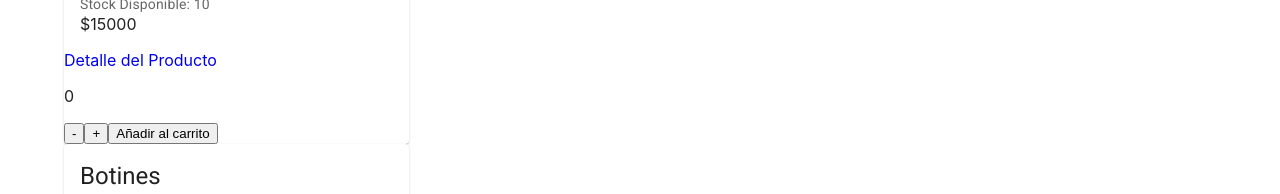
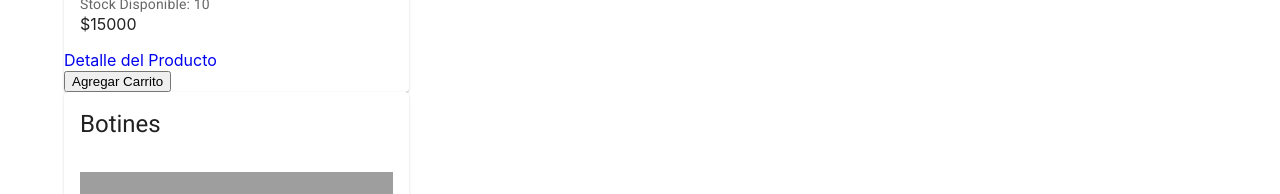
Before and after one commit to nahugonza98/ecommers, a React (Create React App) app: page / in a window 1280 px wide. Shown: the part 481-675 px from the top of the page. Built offline with nearby package versions, Linux system fonts and the light colour scheme; grey boxes are pictures that could not be loaded.

Commit message:
Problemas con addToCart, me toma todo el array completo

```diff
--- a/src/App.js
+++ b/src/App.js
@@ -1,21 +1,24 @@
-import NavBar from "./components/Navbar";
+import NavBar from "./components/NavBar/Navbar";
 import { BrowserRouter, Routes, Route } from "react-router-dom";
 import HomePage from './pages/HomePage'
-import ItemDetail from "./components/ItemDetail";
+import ItemDetail from "./components/ItemDetail/ItemDetail";
 import Cart from './components/Cart/Cart'
-
+import {CartProvider} from "./components/Context/CartContext"
 function App() {
   return (
     <div className="App">
+      <CartProvider>
       <BrowserRouter>
         <NavBar />
           <Routes>
             <Route path="/" element={<HomePage />} />
             <Route path="/:category" element={<HomePage />} />
             <Route path="/detalle/:id" element={<ItemDetail />} />
+            <Route path="/cart" element={<Cart />} />
 
           </Routes>
       </BrowserRouter>
+      </CartProvider>
     </div>
   );
 }
--- a/src/components/CartWidget.js
+++ b/src/components/CartWidget/CartWidget.js
@@ -1,6 +1,7 @@
 /* Importaciones */
+import React, {Fragment} from 'react'
+/* Material UI */
 import ShoppingCartCheckoutOutlinedIcon from '@mui/icons-material/ShoppingCartCheckoutOutlined';
-import React, {Fragment} from 'react'
 
 const IconCarrito = () => {
     return(
--- /dev/null
+++ b/src/components/Context/CartContext.js
@@ -0,0 +1,47 @@
+/* Importaciones */
+import React, {useState, createContext} from 'react';
+
+const CartContext = createContext();
+
+const CartProvider = ({children}) =>{
+
+    /* Logica */
+
+    const [cartProducts, setCartProducts] = useState([])
+
+    const agregarProdCart = (producto) =>{
+            console.log("Se ha agregado ", producto)
+    }
+
+    const data = {
+        cartProducts,
+        agregarProdCart
+    }
+
+    /* JSX */
+    return(
+        <CartContext.Provider value={data}>
+            {children}
+
+        </CartContext.Provider>
+    )
+}
+
+
+
+
+
+export {CartProvider}
+export default CartContext;
+
+
+
+
+
+/* PASOS A SEGUIR
+1- Importamos createContext de React
+2- Guardar en una CONST el createContext()
+3- Creamos el Provider (proveedor) con props llamada {Children}
+4- Dentro del return, escribimoms nuestra const. provider (paso2.provider)
+5- Exportamos
+*/
--- a/src/components/Item.js
+++ b/src/components/Item/Item.js
@@ -1,6 +1,6 @@
 import React, {Fragment, useState, useEffect} from "react";
-import ItemList from './ItemList'
-import datosProductos from '../datosProductos'
+import ItemList from '../ItemList/ItemList'
+import datosProductos from '../../datosProductos'
 import { useParams } from 'react-router-dom'
 
 /* Import MUI */
--- a/src/components/ItemDetail.js
+++ b/src/components/ItemDetail/ItemDetail.js
@@ -1,7 +1,7 @@
 import React, {Fragment, useEffect, useState} from 'react';
 import {useParams} from 'react-router-dom'
-import datosProductos from '../datosProductos';
-import ItemCount from './ItemCount'
+import datosProductos from "../../datosProductos";
+import ItemCount from '../ItemCount/ItemCount'
 
 /* Import MUI */
 import Card from "@mui/material/Card";
--- a/src/components/ItemDetailContainer.js
+++ b/src/components/ItemDetailContainer/ItemDetailContainer.js
@@ -1,6 +1,6 @@
 import React, { Fragment, useEffect, useState } from "react";
-import ItemDetail from './ItemDetail';
-import datosProductos from "../datosProductos";
+import ItemDetail from './ItemDetail/ItemDetail';
+import datosProductos from "../../datosProductos";
 
 
 const ItemDetailContainer = () =>{
--- a/src/components/ItemList.js
+++ b/src/components/ItemList/ItemList.js
@@ -1,5 +1,6 @@
-import React,{Fragment} from 'react';
+import React,{Fragment, useContext, useEffect} from 'react';
 import { Link } from 'react-router-dom';
+import CartContext from "../Context/CartContext"
 //IMPORT MUI
 import Card from "@mui/material/Card";
 import CardHeader from "@mui/material/CardHeader";
@@ -7,22 +8,32 @@ import CardMedia from "@mui/material/CardMedia";
 import CardContent from "@mui/material/CardContent";
 import Typography from "@mui/material/Typography";
 /* Import Componentes */
-import ContadorItem from './ItemCount';
+
 /* Import Media */
 
 function ItemList(props){
 
-    /* Como pasar props */
-    const item = props.items
-    /* console.log (item) */
-    /* ----- */
 
+/* Desestrucracion del Context */
+
+    const {cartProducts, agregarProdCart} = useContext(CartContext)
+        /* Como pasar props */
+        const item = props.items
+
+        useEffect(()=>{
+            console.log("cartproductos", cartProducts)
+        }, [])
+        const addToCart = () =>{
+            agregarProdCart(item)
+        }
 return (
     <Fragment>
 
-        <div>{/* Lista */}
+            {/* Lista */}
+        <div>
             {item.map((catalogo) =>{
                 const {price, title ,id, stock, image} = catalogo
+                console.log(catalogo)
                     return(
                     <div key = {id}>
                         <Card  sx={{ maxWidth: 345 }}>
@@ -35,7 +46,11 @@ return (
                             ${price}
                             </CardContent>
                             <Link to={`/detalle/${id}`}> Detalle del Producto </Link>
-                            <ContadorItem stock={stock}></ContadorItem>
+                            <div>
+                            <button onClick={addToCart}>Agregar Carrito</button>
+                            </div>
+
+
                         </Card>
 
 
--- a/src/components/ItemListContainer.js
+++ b/src/components/ItemListContainer/ItemListContainer.js
@@ -1,6 +1,5 @@
 import React from 'react';
-import Item from './Item'
-import ItemDetailContainer from './ItemDetailContainer';
+import Item from '../Item/Item'
 
 
 function ItemListContainer () {
@@ -8,7 +7,6 @@ function ItemListContainer () {
         <>
         <h2>Lista de Productos</h2>
         <Item />
-        {/* <ItemDetailContainer /> */}
         </>
         )
 }
--- a/src/pages/HomePage.js
+++ b/src/pages/HomePage.js
@@ -1,5 +1,5 @@
 import React from 'react';
-import ItemListContainer from '../components/ItemListContainer';
+import ItemListContainer from '../components/ItemListContainer/ItemListContainer';
 import Container from '@mui/material/Container'
 
 const homePage = ()=> {
```
Also changed, not shown: src/components/NavBar/Navbar.js (renamed from src/components/Navbar.js, +8 -3 lines), src/components/ItemCount/ItemCount.js (renamed from src/components/ItemCount.js), src/components/NavBar/NavBar.css (renamed from src/Css/NavBar.css).
